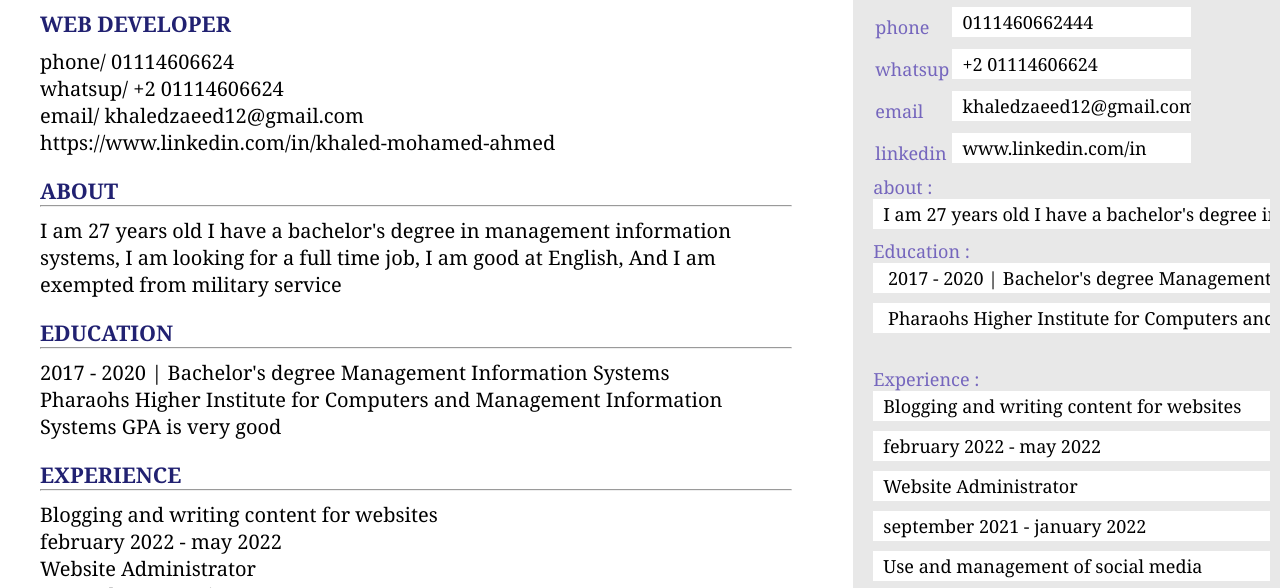
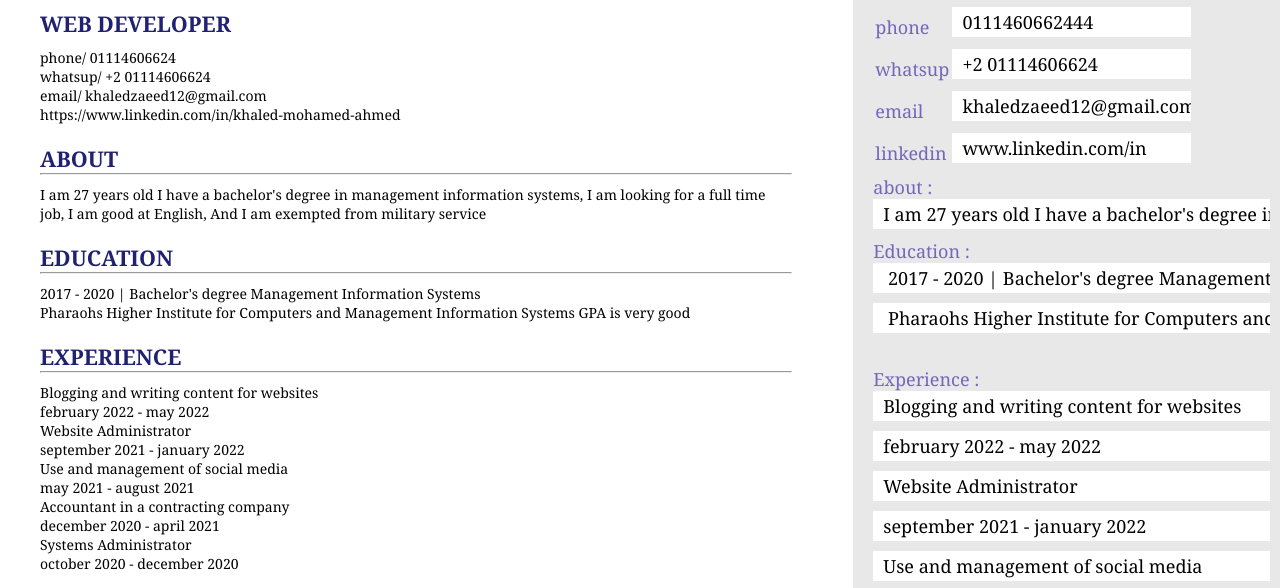
Before and after one commit to pashmoparmig/cv_maker, a plain HTML site: page index.html in a window 1280 px wide. Shown: the part 152-740 px from the top of the page. Drawn offline with Linux system fonts and the light colour scheme.

Commit message:
Update style.css

```diff
--- a/style.css
+++ b/style.css
@@ -31,9 +31,9 @@
 
 p{
     width: 95%;
-    max-width:fit-content;
+    /* max-width:fit-content; */
     overflow:visible;
-    font-size: 20px;
+    font-size: 14px;
 }
 h1{
     color: rgb(33, 33, 113);
```
